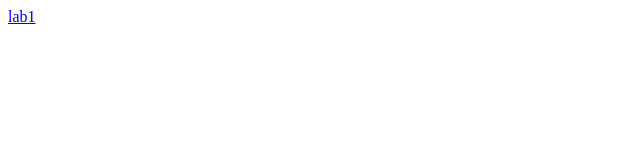
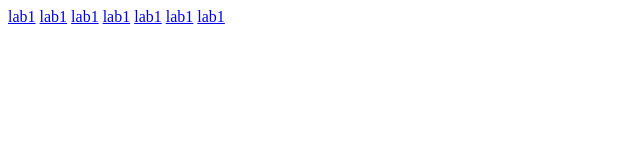
Before and after one commit to vrushabd/weblab, a plain HTML site: page index.html in a window 1280 px wide. Shown: the whole page, without its empty margins (0-640 px from the left). Drawn offline with Linux system fonts and the light colour scheme.

Commit message:
Update index.html

```diff
--- a/index.html
+++ b/index.html
@@ -4,5 +4,11 @@
   </head>
   <body>
     <a href="lab1.html"> lab1<a/>
+       <a href="2.html"> lab1<a/>
+          <a href="3.html"> lab1<a/>
+             <a href="p5.php"> lab1<a/>
+                <a href="p6a.php"> lab1<a/>
+                  <a href="p6b.php"> lab1<a/>
+                      <a href="p7.php"> lab1<a/>
   </body>
 </html>
```
